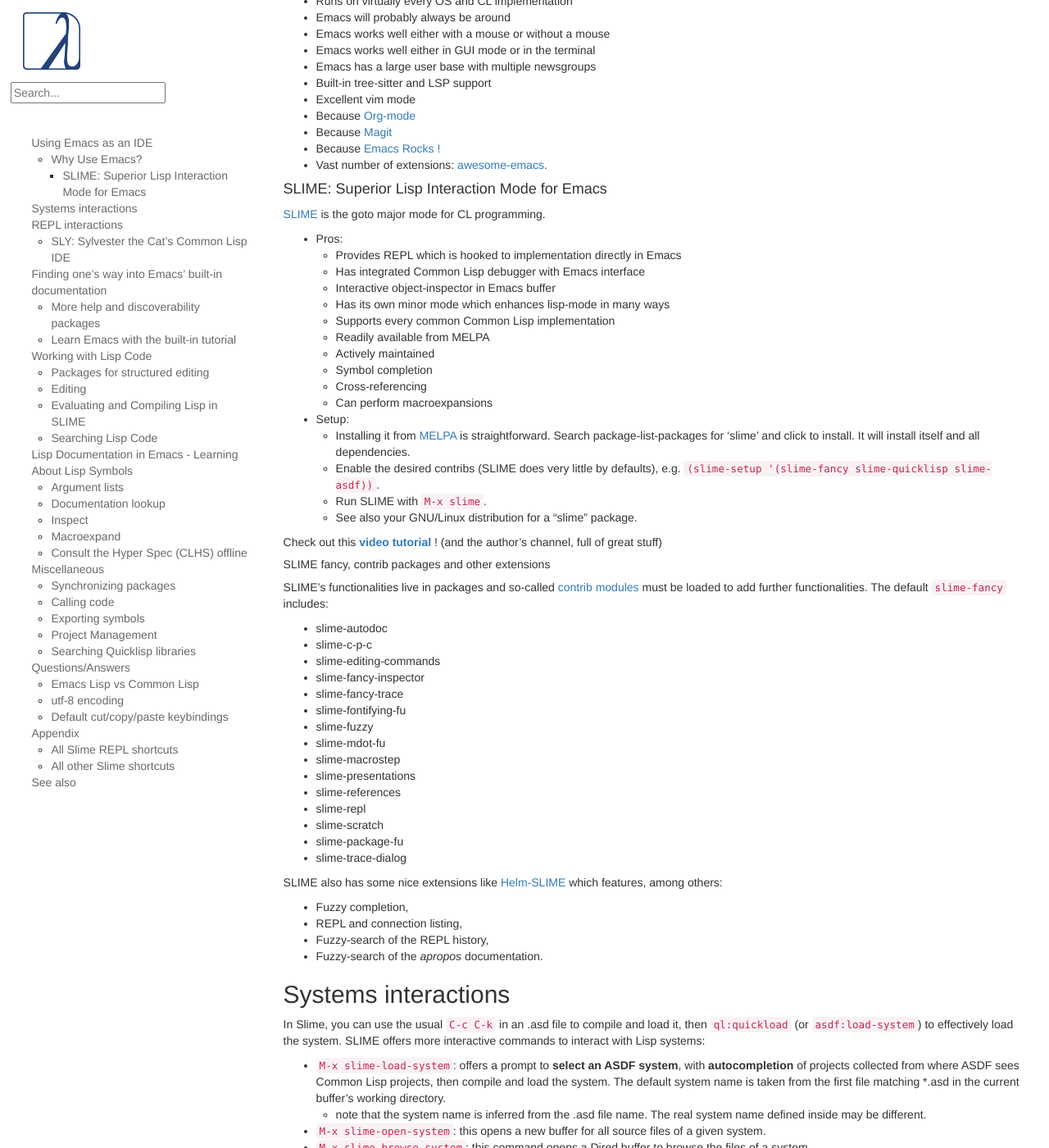
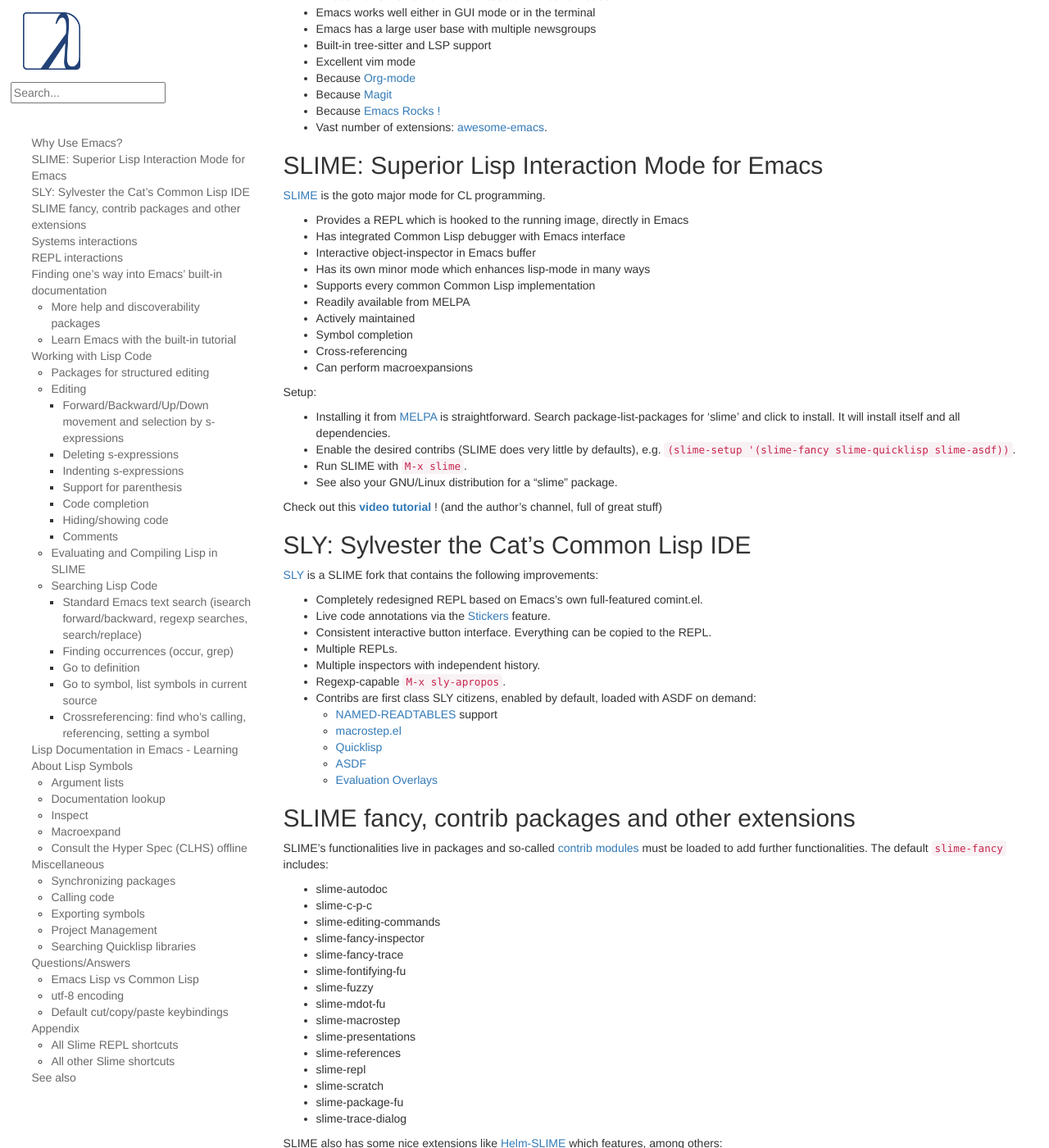
Before and after one commit to LispCookbook/cl-cookbook, a Jekyll site: the page built from emacs-ide.md, in a window 1280 px wide and 1400 px high, scrolled down 1105 px. Shown: the whole window at 82% size. Built offline with Jekyll 4.4.1, drawn with Linux system fonts in a browser that asks for light colours; some of the changed text lies outside the part shown.

Commit message:
emacs: less titles nesting

````diff
--- a/emacs-ide.md
+++ b/emacs-ide.md
@@ -17,7 +13,7 @@
 
 <a name="Slide-2"></a>
 
-### Why Use Emacs?
+## Why Use Emacs?
 
 *   Emacs has fantastic support for working with Lisp code
 *   Not tying yourself into a single CL vendor's editor
@@ -36,33 +32,51 @@
 <a name="Slide-3"></a>
 
 
-#### SLIME: Superior Lisp Interaction Mode for Emacs
+## SLIME: Superior Lisp Interaction Mode for Emacs
 
 [SLIME](http://common-lisp.net/project/slime/) is the goto major mode
 for CL programming.
 
-*   Pros:
-    *   Provides REPL which is hooked to implementation directly in Emacs
-    *   Has integrated Common Lisp debugger with Emacs interface
-    *   Interactive object-inspector in Emacs buffer
-    *   Has its own minor mode which enhances lisp-mode in many ways
-    *   Supports every common Common Lisp implementation
-    *   Readily available from MELPA
-    *   Actively maintained
-    *   Symbol completion
-    *   Cross-referencing
-    *   Can perform macroexpansions
+*   Provides a REPL which is hooked to the running image, directly in Emacs
+*   Has integrated Common Lisp debugger with Emacs interface
+*   Interactive object-inspector in Emacs buffer
+*   Has its own minor mode which enhances lisp-mode in many ways
+*   Supports every common Common Lisp implementation
+*   Readily available from MELPA
+*   Actively maintained
+*   Symbol completion
+*   Cross-referencing
+*   Can perform macroexpansions
 
 
-*   Setup:
-    *   Installing it from [MELPA](http://wikemacs.org/wiki/Melpa) is straightforward. Search package-list-packages for 'slime' and click to install. It will install itself and all dependencies.
-    *   Enable the desired contribs (SLIME does very little by defaults), e.g. `(slime-setup '(slime-fancy slime-quicklisp slime-asdf))`.
-    *   Run SLIME with `M-x slime`.
-    *   See also your GNU/Linux distribution for a "slime" package.
+Setup:
+
+*   Installing it from [MELPA](http://wikemacs.org/wiki/Melpa) is straightforward. Search package-list-packages for 'slime' and click to install. It will install itself and all dependencies.
+*   Enable the desired contribs (SLIME does very little by defaults), e.g. `(slime-setup '(slime-fancy slime-quicklisp slime-asdf))`.
+*   Run SLIME with `M-x slime`.
+*   See also your GNU/Linux distribution for a "slime" package.
 
 Check out this **[video tutorial](https://www.youtube.com/watch?v=sBcPNr1CKKw)** ! (and the author's channel, full of great stuff)
 
-##### SLIME fancy, contrib packages and other extensions
+## SLY: Sylvester the Cat's Common Lisp IDE
+
+[SLY](https://github.com/joaotavora/sly) is a SLIME fork that contains
+the following improvements:
+
+* Completely redesigned REPL based on Emacs's own full-featured comint.el.
+* Live code annotations via the [Stickers](https://joaotavora.github.io/sly/#Stickers) feature.
+* Consistent interactive button interface. Everything can be copied to the REPL.
+* Multiple REPLs.
+* Multiple inspectors with independent history.
+* Regexp-capable `M-x sly-apropos`.
+* Contribs are first class SLY citizens, enabled by default, loaded with ASDF on demand:
+  - [NAMED-READTABLES](https://github.com/joaotavora/sly-named-readtables) support
+  - [macrostep.el](https://github.com/joaotavora/sly-macrostep)
+  - [Quicklisp](https://github.com/joaotavora/sly-quicklisp)
+  - [ASDF](https://github.com/mmgeorge/sly-asdf)
+  - [Evaluation Overlays](https://git.sr.ht/~fosskers/sly-overlay)
+
+## SLIME fancy, contrib packages and other extensions
 
 SLIME's functionalities live in packages and so-called [contrib
 modules](https://common-lisp.net/project/slime/doc/html/Contributed-Packages.html)
@@ -122,30 +136,13 @@
 - `,in-package`
 - `,restart-inferior-lisp`
 
-and many more.
+and many more. Usually the interactive commands given in the previous section have a REPL shortcut.
 
 With the `slime-quicklisp` contrib, you can also `,ql` to list all systems
 available for installation.
 
-#### SLY: Sylvester the Cat's Common Lisp IDE
 
-[SLY](https://github.com/joaotavora/sly) is a SLIME fork that contains
-the following improvements:
-
-* Completely redesigned REPL based on Emacs's own full-featured comint.el.
-* Live code annotations via the [Stickers](https://joaotavora.github.io/sly/#Stickers) feature.
-* Consistent interactive button interface. Everything can be copied to the REPL.
-* Multiple REPLs.
-* Multiple inspectors with independent history.
-* Regexp-capable `M-x sly-apropos`.
-* Contribs are first class SLY citizens, enabled by default, loaded with ASDF on demand:
-  - [NAMED-READTABLES](https://github.com/joaotavora/sly-named-readtables) support
-  - [macrostep.el](https://github.com/joaotavora/sly-macrostep)
-  - [Quicklisp](https://github.com/joaotavora/sly-quicklisp)
-  - [ASDF](https://github.com/mmgeorge/sly-asdf)
-  - [Evaluation Overlays](https://git.sr.ht/~fosskers/sly-overlay)
-
-### Finding one's way into Emacs' built-in documentation
+## Finding one's way into Emacs' built-in documentation
 
 Emacs comes with built-in tutorials and documentation. Moreover, it is
 a self-documented and self-discoverable editor, capable of introspection to let you
@@ -169,7 +166,7 @@
 
 Some Emacs packages give even more help.
 
-#### More help and discoverability packages
+### More help and discoverability packages
 
 Sometimes, you start typing a key sequence but you can't remember it
 completely. Or, you wonder what other keybindings are related. Comes
@@ -187,7 +184,7 @@
 <img src="assets/emacs-helpful.png" style="height: 450px"/>
 
 
-#### Learn Emacs with the built-in tutorial
+### Learn Emacs with the built-in tutorial
 
 Emacs ships its own tutorial. You should give it a look to learn the most important keybindings and concepts.
 
@@ -196,7 +193,7 @@
 
 <a name="Slide-9"></a>
 
-### Working with Lisp Code
+## Working with Lisp Code
 
 In this short tutorial we'll see how to:
 
@@ -204,7 +201,7 @@
 *   evaluate and compile Lisp code
 *   search Lisp code
 
-#### Packages for structured editing
+### Packages for structured editing
 
 In addition to the built-in Emacs commands, you have several packages at your disposal
 that will help to keep the parens and/or the indentation balanced.
@@ -236,11 +233,11 @@
 
 <a name="Slide-10"></a>
 
-#### Editing
+### Editing
 
 Emacs has, of course, built-in commands to deal with s-expressions.
 
-##### Forward/Backward/Up/Down movement and selection by s-expressions
+#### Forward/Backward/Up/Down movement and selection by s-expressions
 
 Use `C-M-f` and `C-M-b` (`forward-sexp` and `backward-sexp`) to move
 in units of s-expressions.
@@ -253,7 +250,7 @@
 the selection "upwards" and `C-M-d` to move forward down one level of
 parentheses.
 
-##### Deleting s-expressions
+#### Deleting s-expressions
 
 Use `C-M-k` (`kill-sexp`) and `C-M-backspace` (`backward-kill-sexp`) (but caution: this keybinding may restart the system on GNU/Linux).
 
@@ -282,7 +279,7 @@
 ~~~
 
 
-##### Indenting s-expressions
+#### Indenting s-expressions
 
 Indentation is automatic for Lisp forms.
 
@@ -333,7 +330,7 @@
 
 You can also select a region and call `M-x indent-region`.
 
-##### Support for parenthesis
+#### Support for parenthesis
 
 When you are in a Slime REPL, you can use `C-return` or `M-return`
 (`slime-repl-closing-return`) to close the remaining parenthesis and
@@ -381,7 +378,7 @@
 - or [lispy-mode](https://github.com/abo-abo/lispy), like Paredit, but a key triggers an action when the cursor is placed right before or right after a parentheses.
 
 
-##### Code completion
+#### Code completion
 
 Use the built-in `C-c TAB` to complete symbols in SLIME. You can get tooltips
 with [company-mode](http://company-mode.github.io/).
@@ -393,20 +390,20 @@
 Use Emacs' hippie-expand, bound to `M-/`, to complete any string
 present in other open buffers.
 
-##### Hiding/showing code
+#### Hiding/showing code
 
 Use `C-x n n` (narrow-to-region) and `C-x n w` to widen back.
 
 See also [code folding](http://wikemacs.org/wiki/Folding).
 
-##### Comments
+#### Comments
 
 Insert a comment, comment a region with `M-;`, adjust text with `M-q`.
 
 
 <a name="Slide-11"></a>
 
-#### Evaluating and Compiling Lisp in SLIME
+### Evaluating and Compiling Lisp in SLIME
 
 Compile the entire **buffer** by pressing `C-c C-k` (`slime-compile-and-load-file`).
 
@@ -469,9 +466,9 @@
 
 <a name="Slide-12"></a>
 
-#### Searching Lisp Code
+### Searching Lisp Code
 
-##### Standard Emacs text search (isearch forward/backward, regexp searches, search/replace)
+#### Standard Emacs text search (isearch forward/backward, regexp searches, search/replace)
 
 `C-s` does an incremental search forward (e.g. - as each key is
 the search string is entered, the source file is searched for the
@@ -492,7 +489,7 @@
 expression search/replace
 
 
-##### Finding occurrences (occur, grep)
+#### Finding occurrences (occur, grep)
 
 Use `M-x grep`, `rgrep`, `occur`…
 
@@ -500,19 +497,19 @@
 [helm-swoop](http://wikemacs.org/wiki/Helm-swoop), helm-occur,
 [ag.el](https://github.com/Wilfred/ag.el).
 
-##### Go to definition
+#### Go to definition
 
 Put the cursor on any symbol and press `M-.` (`slime-edit-definition`) to go to its
 definition. Press `M-,` to come back.
 
-##### Go to symbol, list symbols in current source
+#### Go to symbol, list symbols in current source
 
 Use `C-u M-.` (`slime-edit-definition` with a prefix argument, also available as `M-- M-.`) to autocomplete the symbol and navigate to it. This command always asks for a symbol even if the cursor is on one. It works with any loaded definition. Here's a little [demonstration video](https://www.youtube.com/watch?v=ZAEt73JHup8).
 
 You can think of it as a `imenu` completion that always work for any Lisp symbol. Add in [Slime's fuzzy completion][slime-fuzzy] for maximum powerness!
 
 
-##### Crossreferencing: find who's calling, referencing, setting a symbol
+#### Crossreferencing: find who's calling, referencing, setting a symbol
 
 Slime has nice cross-referencing facilities. For example, you can ask
 what calls a particular function, what expands a macro, or where a global variable is being used.
@@ -540,14 +537,14 @@
 
 <a name="Slide-13"></a>
 
-### Lisp Documentation in Emacs - Learning About Lisp Symbols
+## Lisp Documentation in Emacs - Learning About Lisp Symbols
 
-#### Argument lists
+### Argument lists
 
 When you put the cursor on a function, SLIME will show its signature
 in the minibuffer.
 
-#### Documentation lookup
+### Documentation lookup
 
 The main shortcut to know is:
 
@@ -570,16 +567,16 @@
 ![](https://github.com/mmontone/slime-doc-contribs/raw/master/slime-help.png)
 
 
-#### Inspect
+### Inspect
 
 You can call `(inspect 'symbol)` from the REPL or call it with `C-c I` from a source file.
 
-#### Macroexpand
+### Macroexpand
 
 Use `C-c M-m` to macroexpand a macro call
 
 
-#### Consult the Hyper Spec (CLHS) offline
+### Consult the Hyper Spec (CLHS) offline
 
 The [Common Lisp Hyper Spec](http://www.lispworks.com/documentation/common-lisp.html) is the
 official online version of the ANSI Common Lisp standard. We can start
@@ -630,16 +627,16 @@
 * you can also look-up glossary terms (for example, you can look-up "function" instead of "defun"), use `M-x common-lisp-hyperspec-glossary-term`, bound to `C-c C-d g`.
 
 
-### Miscellaneous
+## Miscellaneous
 
-#### Synchronizing packages
+### Synchronizing packages
 
 **C-c ~** (`slime-sync-package-and-default-directory`): When run in a
 buffer with a lisp file it will change the current package of the REPL
 to the package of that file and also set the current directory of the REPL
 to the parent directory of the file.
 
-#### Calling code
+### Calling code
 
 **C-c C-y** (`slime-call-defun`): When the point is inside a defun and
 C-c C-y is pressed,
@@ -685,7 +682,7 @@
 
 (thanks to [Slime tips](https://slime-tips.tumblr.com/page/2))
 
-#### Exporting symbols
+### Exporting symbols
 
 **C-c x** (*slime-export-symbol-at-point*) from the `slime-package-fu`
 contrib: takes the symbol at point and modifies the `:export` clause of
@@ -719,23 +716,23 @@
  (lambda (n) (format "\"%s\"" (upcase n))))
 ~~~
 
-#### Project Management
+### Project Management
 
 ASDF is the de-facto build facility. It is shipped in most Common Lisp implementations.
 
   * [ASDF](https://common-lisp.net/project/asdf/)
   * [ASDF best practices](https://gitlab.common-lisp.net/asdf/asdf/blob/master/doc/best_practices.md)
 
-#### Searching Quicklisp libraries
+### Searching Quicklisp libraries
 
 From the REPL, we can use `,ql` to install a package known by name already.
 
 In addition, we can use the [Quicklisp-systems](https://github.com/mmontone/quicklisp-systems) Slime extension to search, browse and load Quicklisp systems from Emacs.
 
 
-### Questions/Answers
+## Questions/Answers
 
-#### Emacs Lisp vs Common Lisp
+### Emacs Lisp vs Common Lisp
 
 It isn't necessary to write Emacs Lisp in order to use Emacs with Slime or Sly for Common Lisp.
 
@@ -751,7 +748,7 @@
 *   [Writing GNU Emacs Extensions](http://www.oreilly.com/catalog/gnuext/)
 *   [Wikemacs](http://wikemacs.org/wiki/Category:Emacs_Lisp)
 
-#### utf-8 encoding
+### utf-8 encoding
 
 You might want to set this to your init file:
 
@@ -772,7 +769,7 @@
 non-ascii characters in files you evaluate with SLIME.
 
 
-#### Default cut/copy/paste keybindings
+### Default cut/copy/paste keybindings
 
 *I am so used to C-c, C-v and friends to copy and paste text that
 the default Emacs shortcuts don't make any sense to me.*
@@ -785,9 +782,9 @@
 ~~~
 
 
-### Appendix
+## Appendix
 
-#### All Slime REPL shortcuts
+### All Slime REPL shortcuts
 
 Here is the reference of all Slime shortcuts that work in the REPL.
 
@@ -847,7 +844,7 @@
 C-c M-o         slime-repl-clear-buffer
 ```
 
-#### All other Slime shortcuts
+### All other Slime shortcuts
 
 Here are all the default keybindings defined by Slime mode.
 
@@ -1016,7 +1013,7 @@
 
 [slime-fuzzy]: https://common-lisp.net/project/slime/doc/html/Fuzzy-Completion.html
 
-### See also
+## See also
 
 - [Common Lisp REPL exploration guide](https://bnmcgn.github.io/lisp-guide/lisp-exploration.html), a concise and curated set of highlights to find one's way in the REPL.
 - [Emacs4CL](https://github.com/susam/emacs4cl), a tiny DIY kit to set up vanilla Emacs for Common Lisp programming.
````
Also changed, not shown: other parts of emacs-ide.md (+1 -5 lines).
